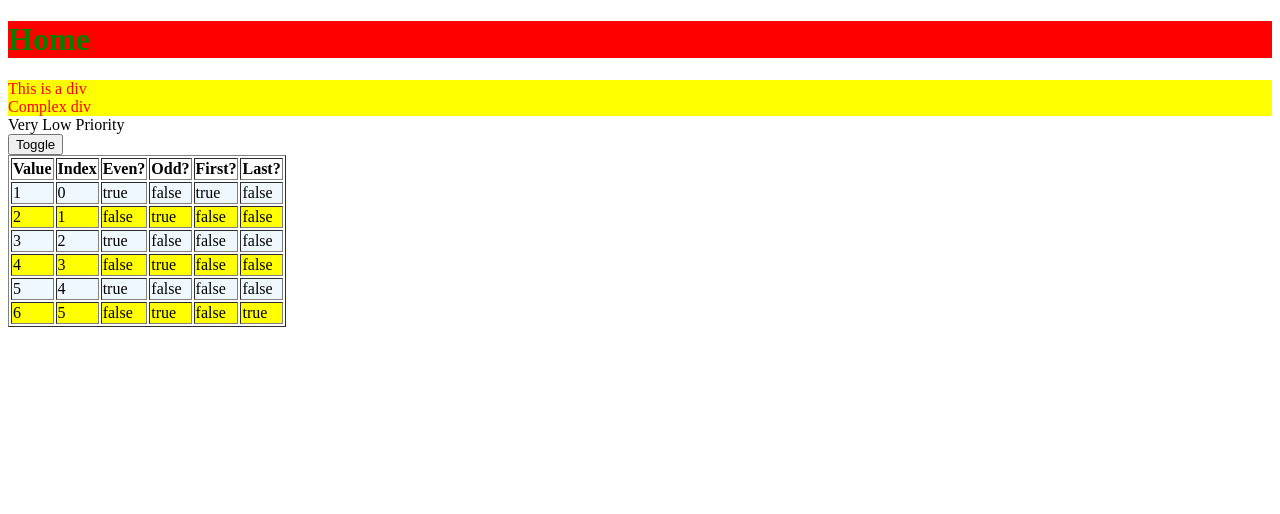
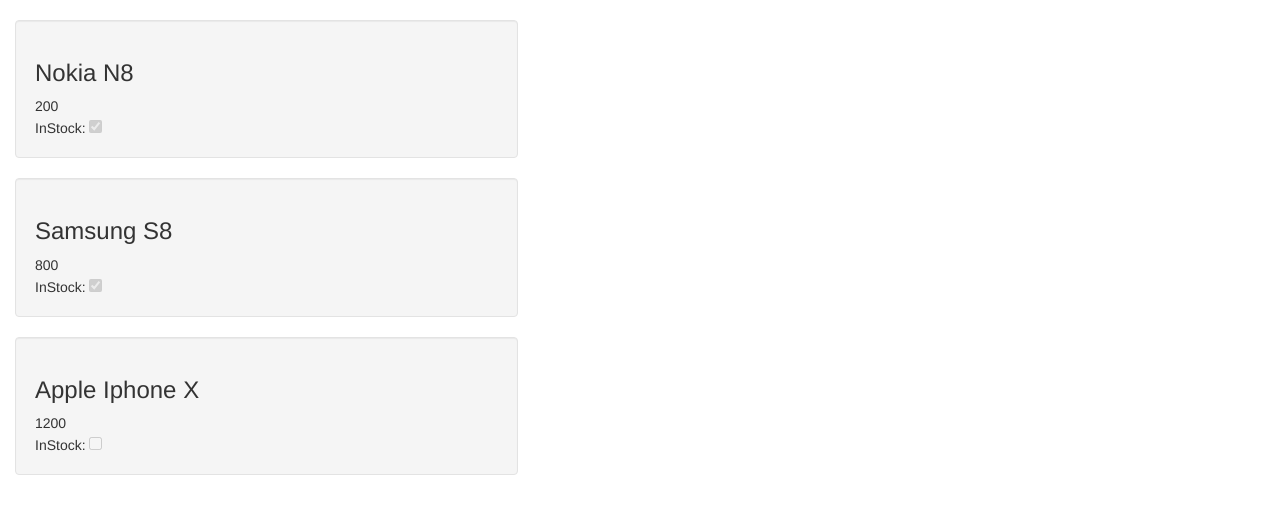
Before and after one commit to Mujib517/angular.web, an Angular app: page / in a window 1280 px wide. Shown: the top 514 px of the page. Built offline with nearby package versions, Linux system fonts and the light colour scheme.

Commit message:
Bootstrap

```diff
--- a/package.json
+++ b/package.json
@@ -21,6 +21,7 @@
     "@angular/platform-browser": "^5.0.0",
     "@angular/platform-browser-dynamic": "^5.0.0",
     "@angular/router": "^5.0.0",
+    "bootstrap": "^3.3.7",
     "core-js": "^2.4.1",
     "rxjs": "^5.5.2",
     "zone.js": "^0.8.14"
--- a/src/app/home/home.component.ts
+++ b/src/app/home/home.component.ts
@@ -1,78 +1,26 @@
 import { Component } from "@angular/core";
-
-//Interpolation or expressions {{}}
-//Property binding []
-//Event binding ()
-//Two way binding ngModel
-//Class binding
-//Style binding
 
 @Component({
     selector: 'app-home',
-    template: `<h1 [ngClass]="clsName">Home</h1>
-
-    <div *ngIf="show" [ngStyle]="styles">
-        This is a div
-        <div>Complex div</div>
-    </div>
-
-    <div [ngSwitch]="priority">
-        <div *ngSwitchCase="'High'">High Priority</div>
-        <div *ngSwitchCase="'medium'">Medium Priority</div>
-        <div *ngSwitchCase="'low'">Low Priority</div>
-        <div *ngSwitchDefault>Very Low Priority</div>
-    </div>
-
-
-    <button (click)="toggle()">Toggle</button>
-
-    <table border="1">
-        <thead>
-            <tr>
-                <th>Value</th>
-                <th>Index</th>
-                <th>Even?</th>
-                <th>Odd?</th>
-                <th>First?</th>
-                <th>Last?</th>
-            </tr>
-        </thead>
-        <tr
-        [ngClass]="evn?'table-bg1':'table-bg2'"
-        *ngFor="let val of arr;let idx=index;let evn=even; let odd=odd;let fst=first;let lst=last;">
-            <td>{{val}}</td>
-            <td>{{idx}}</td>
-            <td>{{evn}}</td>
-            <td>{{odd}}</td>
-            <td>{{fst}}</td>
-            <td>{{lst}}</td>
-        </tr>
-    </table>
-
+    template: `
+    <br/>
+        <div class="col-md-5">
+            <div *ngFor="let product of products" class="well">
+                <h3>{{product.brand}} {{product.model}}</h3>
+                <div>{{product.price}}</div>
+                <div>InStock: <input disabled="true" type="checkbox" [checked]="product.inStock" /></div>
+            </div>
+        </div>
     `
 })
 export class HomeComponent {
-    arr: Array<number> = [1, 2, 3, 4, 5, 6];
-    show: boolean = true;
-    priority: string = "abc";
-    clsName: string[] = ["bg", "fg"];
-    styles: any = {
-        'background-color': 'yellow',
-        'color': 'red'
-    };
+    products: any[];
 
-    toggle() {
-
-        // this.show = this.show ? false : true;
-
-        this.show = !this.show;
-
-
-        // if (this.show) {
-        //     this.show = false;
-        // }
-        // else {
-        //     this.show = true;
-        // }
+    constructor() {
+        this.products = [
+            { id: 1, brand: "Nokia", model: "N8", price: 200, inStock: true },
+            { id: 2, brand: "Samsung", model: "S8", price: 800, inStock: true },
+            { id: 3, brand: "Apple", model: "Iphone X", price: 1200, inStock: false }
+        ];
     }
 }
```
Also changed, not shown: .angular-cli.json, src/index.html (line endings or trailing spaces).
